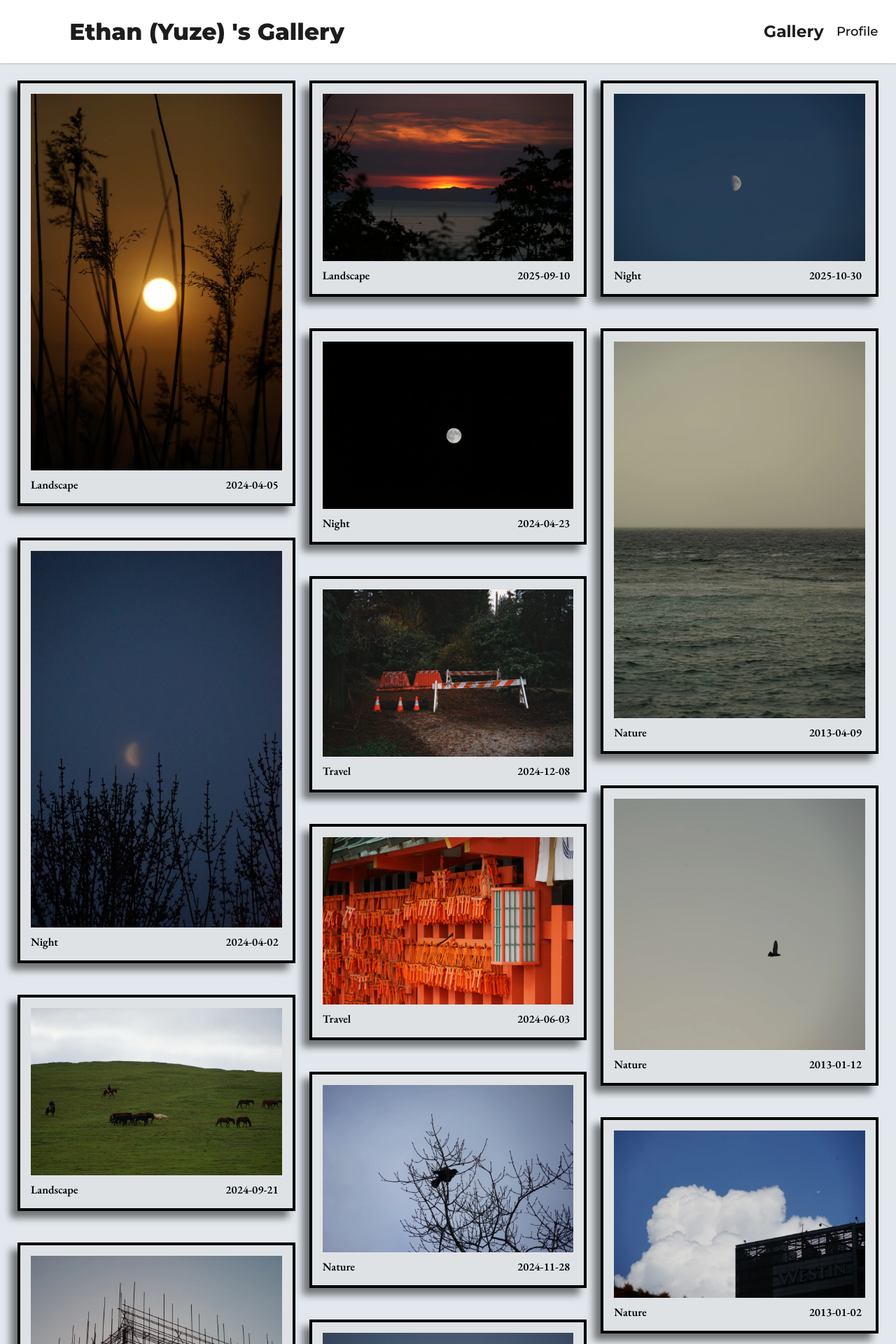
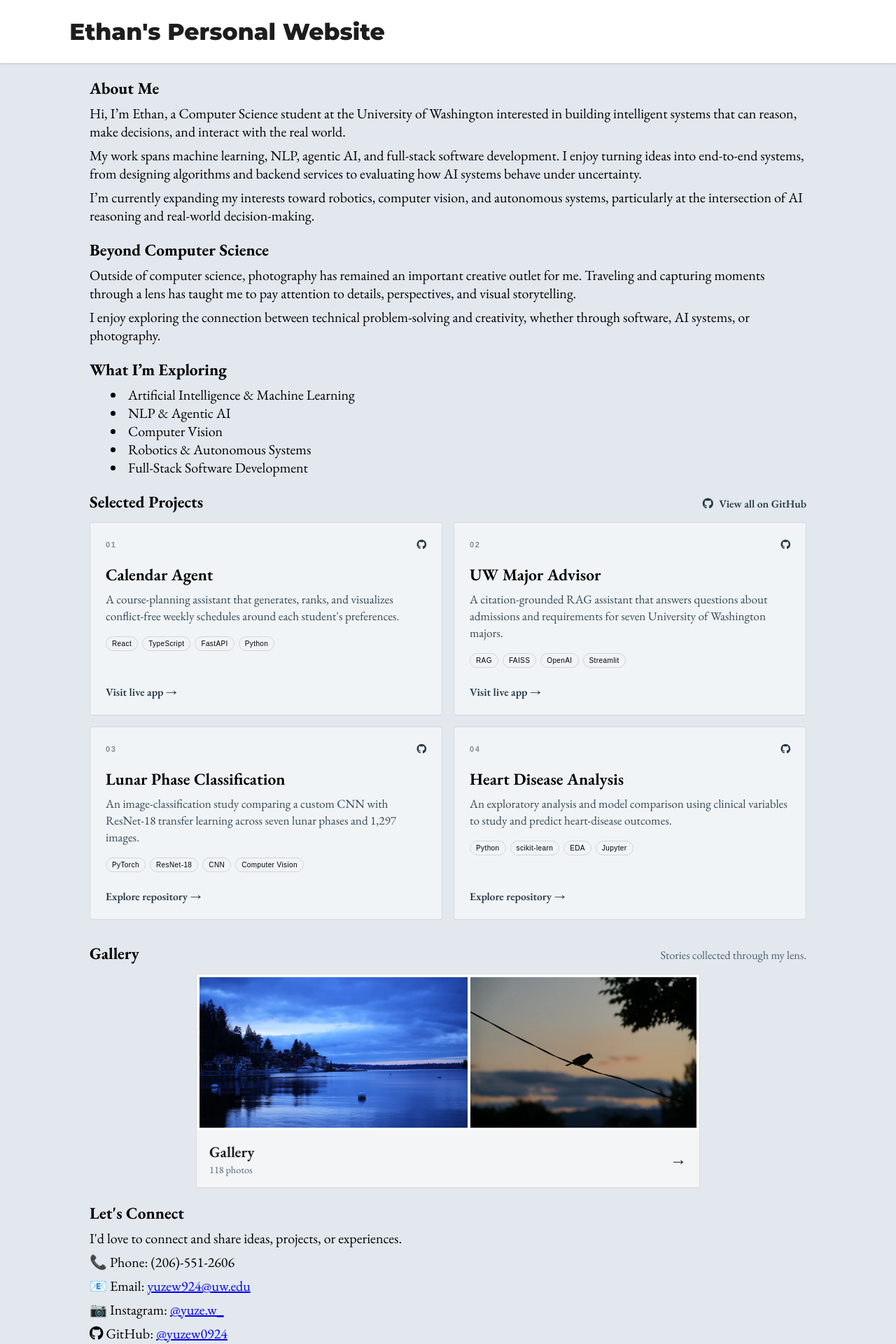
Before and after one commit to yuzew0924/yuze-portfolio, a Flask app: page / in a window 1280 px wide. Shown: the top 1920 px of the page at 70% size. Run offline with Flask 3, Linux system fonts and the light colour scheme.

Commit message:
Redesign portfolio and gallery navigation

```diff
--- a/app/main.py
+++ b/app/main.py
@@ -1,25 +1,82 @@
 import random
 
-from flask import Flask, render_template
+from flask import Flask, abort, redirect, render_template, url_for
+from PIL import Image
 
-from app.photo_loader import get_categories, get_images
+from app.photo_loader import IMAGE_DIR, get_categories, get_images
 
 app = Flask(__name__)
 
+GALLERY_COVER_PATHS = (
+    "Landscape/DSC07020.webp",
+    "Travel/DSC09153.webp",
+    "Nature/DSC09420.webp",
+)
+
+
+def add_image_ratios(images):
+    collage_images = []
+    for image in images:
+        try:
+            with Image.open(IMAGE_DIR / image["path"]) as photo:
+                width, height = photo.size
+        except (OSError, ValueError):
+            width, height = 1, 1
+
+        collage_image = image.copy()
+        collage_image["aspect_ratio"] = width / max(height, 1)
+        collage_images.append(collage_image)
+
+    return collage_images
+
 
 @app.route('/')
-def main():
+def profile():
+    img_list = get_images()
+    images_by_path = {image["path"]: image for image in img_list}
+    covers = [images_by_path[path] for path in GALLERY_COVER_PATHS if path in images_by_path]
+    if not covers:
+        covers = img_list[:3]
+    gallery_entry = {
+        "covers": add_image_ratios(covers),
+        "count": len(img_list),
+    }
+    return render_template('profile.html', gallery_entry=gallery_entry)
+
+
+@app.route('/profile')
+def legacy_profile():
+    return redirect(url_for('profile'), code=301)
+
+
+@app.route('/gallery/<category>')
+def gallery(category):
+    img_list = get_images()
+    categories = get_categories(img_list)
+    if category not in categories:
+        abort(404)
+
+    category_images = [image for image in img_list if image["category"] == category]
+    random.shuffle(category_images)
+    return render_template(
+        'gallery.html',
+        categories=categories,
+        current_category=category,
+        img_list=category_images,
+    )
+
+
+@app.route('/gallery')
+def gallery_all():
     img_list = get_images()
     categories = get_categories(img_list)
     random.shuffle(img_list)
-    return render_template('gallery.html', categories=categories, img_list=img_list)
-
-
-@app.route('/profile')
-def profile():
-    img_list = get_images()
-    categories = get_categories(img_list)
-    return render_template('profile.html', categories=categories)
+    return render_template(
+        'gallery.html',
+        categories=categories,
+        current_category='All Photos',
+        img_list=img_list,
+    )
 
 
 if __name__ == '__main__':
--- a/app/static/css/navigator.css
+++ b/app/static/css/navigator.css
@@ -29,6 +29,14 @@
 
 .navigator .title p{
     overflow: hidden;
+    text-overflow: ellipsis;
+    white-space: nowrap;
+}
+
+.navigator .title a{
+    overflow: hidden;
+    color: inherit;
+    text-decoration: none;
     text-overflow: ellipsis;
     white-space: nowrap;
 }
--- a/app/static/css/profile.css
+++ b/app/static/css/profile.css
@@ -21,6 +21,12 @@ body {
     width: 80%;
     margin-left: 10%;
     font-family: "EB Garamond", serif;
+}
+
+.profile::after{
+    content: "";
+    display: block;
+    height: clamp(64px, 10vh, 130px);
 }
 .profile .content{
     margin-top: 20px;
@@ -150,6 +156,114 @@ body {
     text-decoration: none;
 }
 
+.gallery-collections{
+    padding-top: 12px;
+}
+
+.gallery-intro{
+    margin: 0 !important;
+    color: #4c5f70;
+    font-size: 0.82em;
+}
+
+.gallery-grid{
+    display: grid;
+    grid-template-columns: repeat(2, minmax(0, 1fr));
+    gap: 16px;
+}
+
+.gallery-grid.single-gallery{
+    grid-template-columns: minmax(0, 1fr);
+    width: min(100%, 720px);
+    margin-right: auto;
+    margin-left: auto;
+}
+
+.gallery-card{
+    overflow: hidden;
+    color: #1d1d1d;
+    background: rgba(255, 255, 255, 0.58);
+    border: 1px solid rgba(38, 55, 70, 0.14);
+    border-radius: 3px;
+    text-decoration: none;
+    transition: transform 180ms ease, box-shadow 180ms ease, background-color 180ms ease;
+}
+
+.gallery-card:hover,
+.gallery-card:focus-visible{
+    transform: translateY(-3px);
+    background: rgba(255, 255, 255, 0.78);
+    box-shadow: 0 10px 24px rgba(38, 55, 70, 0.12);
+}
+
+.gallery-preview{
+    display: grid;
+    grid-template-columns: 1.45fr 1fr;
+    grid-template-rows: repeat(2, 105px);
+    gap: 3px;
+    background: #d9dfe4;
+}
+
+.gallery-preview img{
+    width: 100%;
+    height: 100%;
+    object-fit: cover;
+}
+
+.gallery-preview img:first-child{
+    grid-row: 1 / 3;
+}
+
+.gallery-preview img:only-child{
+    grid-column: 1 / 3;
+}
+
+.single-gallery .gallery-preview{
+    display: flex;
+    align-items: flex-start;
+    gap: 4px;
+    padding: 4px;
+    background: rgba(255, 255, 255, 0.75);
+}
+
+.single-gallery .gallery-preview img{
+    display: block;
+    width: 0;
+    height: auto;
+    min-width: 0;
+    flex: var(--image-ratio) 1 0;
+    object-fit: initial;
+}
+
+.gallery-card-info{
+    display: flex;
+    align-items: center;
+    justify-content: space-between;
+    gap: 20px;
+    padding: 16px 18px;
+}
+
+.gallery-card h5{
+    font-size: 1.08em;
+    font-weight: 650;
+}
+
+.gallery-card-info p{
+    margin-top: 2px;
+    color: #596b7a;
+    font-size: 0.72em;
+}
+
+.gallery-arrow{
+    font-family: sans-serif;
+    font-size: 1.2em;
+    transition: transform 180ms ease;
+}
+
+.gallery-card:hover .gallery-arrow{
+    transform: translateX(4px);
+}
+
 @media (max-width: 850px){
     .profile{
         font-size: 18px;
@@ -180,9 +294,23 @@ body {
     .project-grid{
         grid-template-columns: 1fr;
     }
+    .gallery-grid{
+        grid-template-columns: 1fr;
+    }
     .project-card{
         min-height: 205px;
         padding: 18px;
+    }
+}
+
+@media (max-width: 420px){
+    .gallery-preview{
+        grid-template-rows: repeat(2, 82px);
+    }
+
+    .single-gallery .gallery-preview{
+        gap: 2px;
+        padding: 2px;
     }
 }
 
--- a/app/templates/gallery.html
+++ b/app/templates/gallery.html
@@ -3,7 +3,7 @@
 <head>
     <meta charset="UTF-8">
     <meta name="viewport" content="width=device-width, initial-scale=1.0">
-    <title>Yuze's Image Gallery</title>
+    <title>{{ current_category }} — Yuze's Gallery</title>
     <link rel="stylesheet" href="https://cdnjs.cloudflare.com/ajax/libs/font-awesome/6.5.1/css/all.min.css" integrity="sha512-DTOQO9RWCH3ppGqcWaEA1BIZOC6xxalwEsw9c2QQeAIftl+Vegovlnee1c9QX4TctnWMn13TZye+giMm8e2LwA==" crossorigin="anonymous" referrerpolicy="no-referrer" />
     <link href="https://fonts.googleapis.com/css2?family=EB+Garamond:ital,wght@0,400..800;1,400..800&display=swap" rel="stylesheet">
 
@@ -18,25 +18,25 @@
     <div class="container">
         <div class="navigator">
             <div class="title">
-                <p>Ethan (Yuze) 's Gallery</p>
+                <a href="{{ url_for('profile') }}" aria-label="Back to Ethan's home page">Ethan's Personal Website</a>
             </div>
-            <div class="buttons">
-                <!-- <i class="fa-solid fa-magnifying-glass button"></i> -->
-                <div class="category-menu">
-                    <button class="button category-toggle" type="button" style="scale: 1.3; font-weight: bold;">Gallery</button>
-                    <div class="category-dropdown">
-                        <button class="category-option active" type="button" data-category="all">All Photos</button>
-                        {% for category in categories %}
-                        <button class="category-option" type="button" data-category="{{ category }}">{{ category }}</button>
-                        {% endfor %}
-                    </div>
+        </div>
+        <header class="gallery-header">
+            <a class="back-home" href="{{ url_for('profile') }}"><span aria-hidden="true">&larr;</span> Back to home</a>
+            <div class="gallery-title-row">
+                <div>
+                    <p class="gallery-kicker">Gallery collection</p>
+                    <h1>{{ current_category }}</h1>
                 </div>
-                <p class="button" id="to_profile">Profile</p>
+                <p>{{ img_list|length }} photos</p>
             </div>
-            <!-- <div class="phone_buttons">
-                <i class="fa-solid fa-bars"></i>
-            </div> -->
-        </div>
+            <nav class="collection-switcher" aria-label="Gallery collections">
+                <a href="{{ url_for('gallery_all') }}" {% if current_category == 'All Photos' %}class="active" aria-current="page"{% endif %}>All Photos</a>
+                {% for category in categories %}
+                <a href="{{ url_for('gallery', category=category) }}" {% if category == current_category %}class="active" aria-current="page"{% endif %}>{{ category }}</a>
+                {% endfor %}
+            </nav>
+        </header>
         <div class="waterfall">
             {% for img in img_list%}
             <div class="item" data-category="{{ img.category }}">
@@ -49,10 +49,9 @@
             </div>
             {% endfor %}
           </div>
-          <p class="empty-gallery">No photos in this type yet.</p>
+          <p class="empty-gallery">No photos in this collection yet.</p>
+          <div class="gallery-footer-space" aria-hidden="true"></div>
     </div>
-    <script src="{{ url_for('static', filename='js/to_profile.js') }}"></script>
-    <script src="{{ url_for('static', filename='js/gallery_filter.js') }}?v=7"></script>
     <script src="{{ url_for('static', filename='js/loading.js') }}?v=2"></script>
 </body>
 </html>
--- a/app/templates/profile.html
+++ b/app/templates/profile.html
@@ -3,7 +3,7 @@
 <head>
     <meta charset="UTF-8">
     <meta name="viewport" content="width=device-width, initial-scale=1.0">
-    <title>Yuze's Image Gallery</title>
+    <title>Ethan (Yuze) Wang</title>
     <link rel="stylesheet" href="https://cdnjs.cloudflare.com/ajax/libs/font-awesome/6.5.1/css/all.min.css" integrity="sha512-DTOQO9RWCH3ppGqcWaEA1BIZOC6xxalwEsw9c2QQeAIftl+Vegovlnee1c9QX4TctnWMn13TZye+giMm8e2LwA==" crossorigin="anonymous" referrerpolicy="no-referrer" />
     <link href="https://fonts.googleapis.com/css2?family=EB+Garamond:ital,wght@0,400..800;1,400..800&display=swap" rel="stylesheet">
 
@@ -15,47 +15,32 @@
     <div class="container">
         <div class="navigator">
             <div class="title">
-                <p>Ethan (Yuze) 's Gallery</p>
+                <p>Ethan's Personal Website</p>
             </div>
-            <div class="buttons">
-                <!-- <i class="fa-solid fa-magnifying-glass button"></i> -->
-                <div class="category-menu">
-                    <button class="button category-toggle" type="button">Gallery</button>
-                    <div class="category-dropdown">
-                        <button class="category-option active" type="button" data-category="all">All Photos</button>
-                        {% for category in categories %}
-                        <button class="category-option" type="button" data-category="{{ category }}">{{ category }}</button>
-                        {% endfor %}
-                    </div>
-                </div>
-                <p class="button" id="to_profile" style="scale: 1.3; font-weight: bold;">Profile</p>
-            </div>
-            <!-- <div class="phone_buttons">
-                <i class="fa-solid fa-bars"></i>
-            </div> -->
         </div>
         <div class="profile">
             <section class="content me">
                 <h3>About Me</h3>
                 <h4>About Me</h4>
-                <p>I'm Ethan (Yuze) Wang, a sophomore at the University of Washington majoring in Informatics, with a passion for building meaningful technology and creating engaging experiences. My interests span software development, machine learning, data-driven applications, and human-centered design — areas that allow me to combine technical problem-solving with creativity.</p>
-                <p>I enjoy turning ideas into real projects, whether that means developing web applications, exploring machine learning models, designing interactive experiences, or experimenting with new technologies. I’m particularly interested in creating systems that are not only functional, but also intuitive and impactful.</p>
+                <p>Hi, I’m Ethan, a Computer Science student at the University of Washington interested in building intelligent systems that can reason, make decisions, and interact with the real world.</p>
+                <p>My work spans machine learning, NLP, agentic AI, and full-stack software development. I enjoy turning ideas into end-to-end systems, from designing algorithms and backend services to evaluating how AI systems behave under uncertainty.</p>
+                <p>I’m currently expanding my interests toward robotics, computer vision, and autonomous systems, particularly at the intersection of AI reasoning and real-world decision-making.</p>
             </section>
             <section class="content journey">
-                <h3>My Journey</h3>
-                <h4>My Journey</h4>
-                <p>Alongside computer science, photography has remained an important part of who I am. Traveling and capturing moments through a lens have taught me to notice details, appreciate different perspectives, and tell stories visually — experiences that continue to shape the way I think about design and technology.</p>
-                <p>From software projects and data analysis to photography and creative exploration, I see both technology and visual storytelling as ways to better understand and connect with the world.</p>
+                <h3>Beyond Computer Science</h3>
+                <h4>Beyond Computer Science</h4>
+                <p>Outside of computer science, photography has remained an important creative outlet for me. Traveling and capturing moments through a lens has taught me to pay attention to details, perspectives, and visual storytelling.</p>
+                <p>I enjoy exploring the connection between technical problem-solving and creativity, whether through software, AI systems, or photography.</p>
             </section>
             <section class="content love">
-                <h3>What I'm Exploring</h3>
-                <h4>What I'm Exploring</h4>
+                <h3>What I’m Exploring</h3>
+                <h4>What I‘m Exploring</h4>
                 <ul>
-                    <li>Machine Learning & Artificial Intelligence</li>
-                    <li>Full-Stack and Web Development</li>
-                    <li>Human-Computer Interaction</li>
-                    <li>Data Science & Analytics</li>
-                    <li>Creative Technology</li>
+                    <li>Artificial Intelligence &amp; Machine Learning</li>
+                    <li>NLP &amp; Agentic AI</li>
+                    <li>Computer Vision</li>
+                    <li>Robotics &amp; Autonomous Systems</li>
+                    <li>Full-Stack Software Development</li>
                 </ul>
             </section>
             <section class="content projects">
@@ -73,27 +58,27 @@
                     <article class="project-card">
                         <div class="project-topline">
                             <span class="project-number">01</span>
-                            <a href="https://github.com/yuzew0924/Calendar_Agent" target="_blank" rel="noopener noreferrer" aria-label="Open Calendar Agent on GitHub"><i class="fa-solid fa-arrow-up-right-from-square" aria-hidden="true"></i></a>
+                            <a href="https://github.com/yuzew0924/Calendar_Agent" target="_blank" rel="noopener noreferrer" aria-label="Open Calendar Agent on GitHub"><i class="fa-brands fa-github" aria-hidden="true"></i></a>
                         </div>
                         <h5>Calendar Agent</h5>
                         <p>A course-planning assistant that generates, ranks, and visualizes conflict-free weekly schedules around each student's preferences.</p>
                         <div class="project-tags"><span>React</span><span>TypeScript</span><span>FastAPI</span><span>Python</span></div>
-                        <a class="project-link" href="https://calendar-agent-roan-eight.vercel.app" target="_blank" rel="noopener noreferrer">Visit live app <span aria-hidden="true">&rarr;</span></a>
+                        <a class="project-link" href="https://courseschedulepilot.vercel.app" target="_blank" rel="noopener noreferrer">Visit live app <span aria-hidden="true">&rarr;</span></a>
                     </article>
                     <article class="project-card">
                         <div class="project-topline">
                             <span class="project-number">02</span>
-                            <a href="https://github.com/yuzew0924/uw-major-advisor" target="_blank" rel="noopener noreferrer" aria-label="Open UW Major Advisor on GitHub"><i class="fa-solid fa-arrow-up-right-from-square" aria-hidden="true"></i></a>
+                            <a href="https://github.com/yuzew0924/uw-major-advisor" target="_blank" rel="noopener noreferrer" aria-label="Open UW Major Advisor on GitHub"><i class="fa-brands fa-github" aria-hidden="true"></i></a>
                         </div>
                         <h5>UW Major Advisor</h5>
                         <p>A citation-grounded RAG assistant that answers questions about admissions and requirements for seven University of Washington majors.</p>
                         <div class="project-tags"><span>RAG</span><span>FAISS</span><span>OpenAI</span><span>Streamlit</span></div>
-                        <a class="project-link" href="https://github.com/yuzew0924/uw-major-advisor" target="_blank" rel="noopener noreferrer">Explore repository <span aria-hidden="true">&rarr;</span></a>
+                        <a class="project-link" href="https://uw-major-advisor.streamlit.app/" target="_blank" rel="noopener noreferrer">Visit live app <span aria-hidden="true">&rarr;</span></a>
                     </article>
                     <article class="project-card">
                         <div class="project-topline">
                             <span class="project-number">03</span>
-                            <a href="https://github.com/yuzew0924/lunar-phase-classification" target="_blank" rel="noopener noreferrer" aria-label="Open Lunar Phase Classification on GitHub"><i class="fa-solid fa-arrow-up-right-from-square" aria-hidden="true"></i></a>
+                            <a href="https://github.com/yuzew0924/lunar-phase-classification" target="_blank" rel="noopener noreferrer" aria-label="Open Lunar Phase Classification on GitHub"><i class="fa-brands fa-github" aria-hidden="true"></i></a>
                         </div>
                         <h5>Lunar Phase Classification</h5>
                         <p>An image-classification study comparing a custom CNN with ResNet-18 transfer learning across seven lunar phases and 1,297 images.</p>
@@ -103,7 +88,7 @@
                     <article class="project-card">
                         <div class="project-topline">
                             <span class="project-number">04</span>
-                            <a href="https://github.com/yuzew0924/heart-disease-analysis" target="_blank" rel="noopener noreferrer" aria-label="Open Heart Disease Analysis on GitHub"><i class="fa-solid fa-arrow-up-right-from-square" aria-hidden="true"></i></a>
+                            <a href="https://github.com/yuzew0924/heart-disease-analysis" target="_blank" rel="noopener noreferrer" aria-label="Open Heart Disease Analysis on GitHub"><i class="fa-brands fa-github" aria-hidden="true"></i></a>
                         </div>
                         <h5>Heart Disease Analysis</h5>
                         <p>An exploratory analysis and model comparison using clinical variables to study and predict heart-disease outcomes.</p>
@@ -112,18 +97,41 @@
                     </article>
                 </div>
             </section>
+            <section class="content gallery-collections" aria-labelledby="gallery-heading">
+                <div class="section-heading gallery-heading">
+                    <div>
+                        <h3 id="gallery-heading">Gallery</h3>
+                        <h4>Gallery</h4>
+                    </div>
+                    <p class="gallery-intro">Stories collected through my lens.</p>
+                </div>
+                <div class="gallery-grid single-gallery">
+                    <a class="gallery-card" href="{{ url_for('gallery_all') }}" aria-label="View Gallery, {{ gallery_entry.count }} photos">
+                        <div class="gallery-preview">
+                            {% for img in gallery_entry.covers %}
+                            <img src="{{ url_for('static', filename='images/' ~ img.path) }}" alt="" style="--image-ratio: {{ img.aspect_ratio }}" loading="lazy" decoding="async">
+                            {% endfor %}
+                        </div>
+                        <div class="gallery-card-info">
+                            <div>
+                                <h5>Gallery</h5>
+                                <p>{{ gallery_entry.count }} photos</p>
+                            </div>
+                            <span class="gallery-arrow" aria-hidden="true">&rarr;</span>
+                        </div>
+                    </a>
+                </div>
+            </section>
             <section class="content connect">
                 <h3>Let's Connect</h3>
                 <h4>Let's Connect</h4>
                 <p>I'd love to connect and share ideas, projects, or experiences.</p>
                 <p>📞 Phone: (206)-551-2606</p>
-                <p>📧 Email: <a href="mailto:yuze.wang2006@outlook.com">yuze.wang2006@outlook.com</a></p>
+                <p>📧 Email: <a href="mailto:yuzew924@uw.edu">yuzew924@uw.edu</a></p>
                 <p>📷 Instagram: <a href="https://www.instagram.com/yuze.w_/">@yuze.w_</a></p>
                 <p><i class="fa-brands fa-github" aria-hidden="true"></i> GitHub: <a href="https://github.com/yuzew0924" target="_blank" rel="noopener noreferrer">@yuzew0924</a></p>
             </section>
           </div>
     </div>
-    <script src="{{ url_for('static', filename='js/to_gallery.js') }}"></script>
-    <script src="{{ url_for('static', filename='js/gallery_filter.js') }}?v=6"></script>
 </body>
 </html>
```
Also changed, not shown: app/static/css/gallery.css (+88 -0 lines), design/portfolio-ui-concept-v1.png (added), design/portfolio-ui-concept-v2-minimal.png (added), 1 other file.
